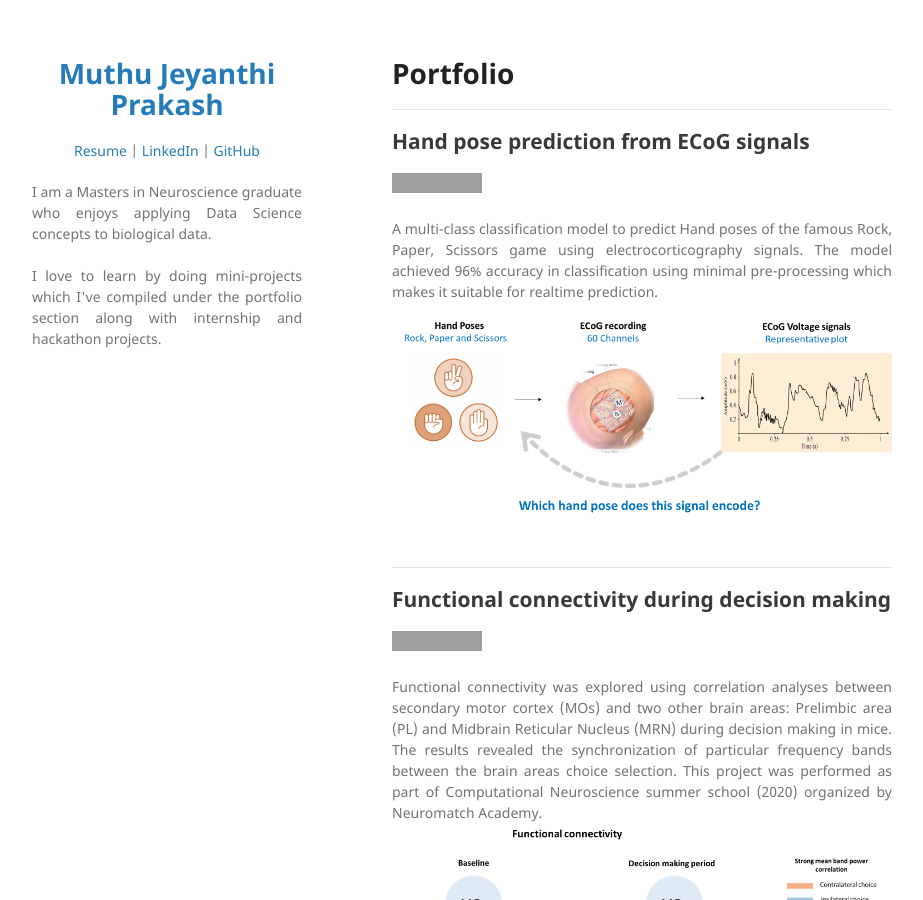
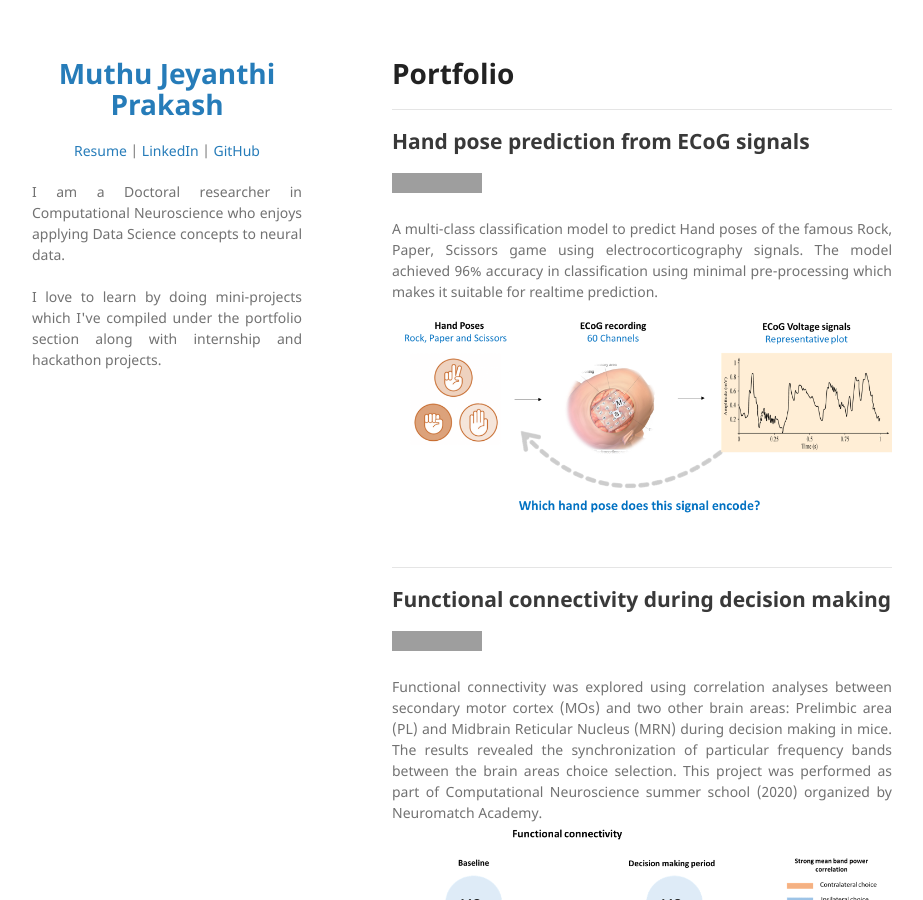
Before and after one commit to Muthu-Jeyanthi/Muthu-Jeyanthi.github.io, a Jekyll site: the page built from index.md, in a window 1280 px wide and 900 px high. Shown: the whole window, without its empty margins (178-1101 px from the left). Built offline with Jekyll 4.4.1, drawn with Linux system fonts in a browser that asks for light colours; our own code applies the rules of GitHub Pages for plain Markdown files; grey boxes are pictures that could not be loaded.

Commit message:
Update _config.yml

```diff
--- a/_config.yml
+++ b/_config.yml
@@ -7,7 +7,7 @@ description:
   </p>
 
   <p align="justify">
-  I am a Masters in Neuroscience graduate who enjoys applying Data Science concepts to biological data.
+  I am a Doctoral researcher in Computational Neuroscience who enjoys applying Data Science concepts to neural data.
   <br><br>
   I love to learn by doing mini-projects which I've compiled under the portfolio section along with internship and hackathon projects.
   <br><br>
```
